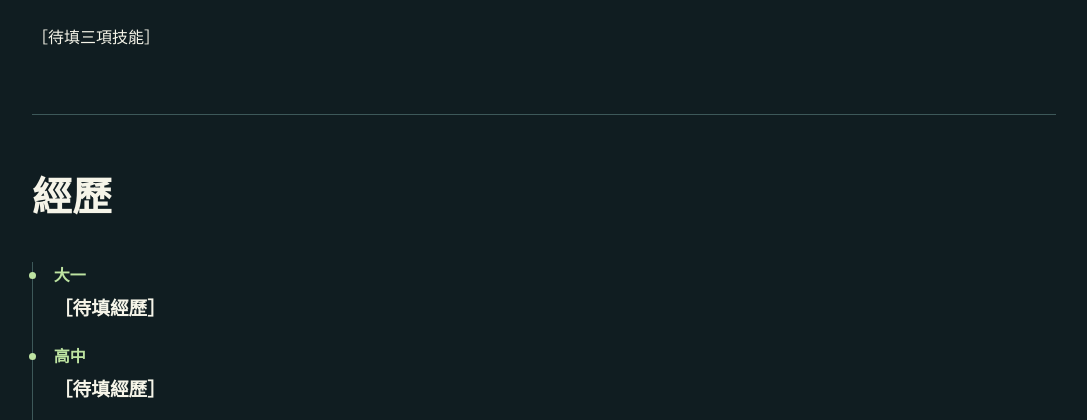
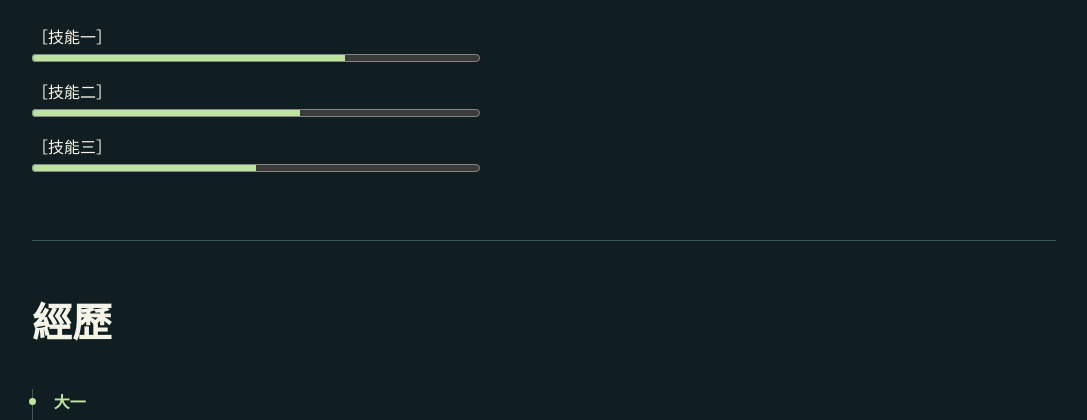
Before and after one commit to spencerohman/intro-cs-portfolio, a plain HTML site: page index.html in a window 1280 px wide. Shown: the part 680-1100 px from the top of the page, without its empty margins (96-1183 px from the left). Drawn offline with Linux system fonts and the light colour scheme.

Commit message:
feat: present skills as progress bars

```diff
--- a/index.html
+++ b/index.html
@@ -33,7 +33,7 @@
     </section>
     <section id="skills">
       <h2>技能</h2>
-      <p>［待填三項技能］</p>
+      <ul class="skill-list bars"><li><label for="skill-a">［技能一］</label><progress id="skill-a" max="100" value="70">70%</progress></li><li><label for="skill-b">［技能二］</label><progress id="skill-b" max="100" value="60">60%</progress></li><li><label for="skill-c">［技能三］</label><progress id="skill-c" max="100" value="50">50%</progress></li></ul>
     </section>
     <section id="experience">
       <h2>經歷</h2>
```
